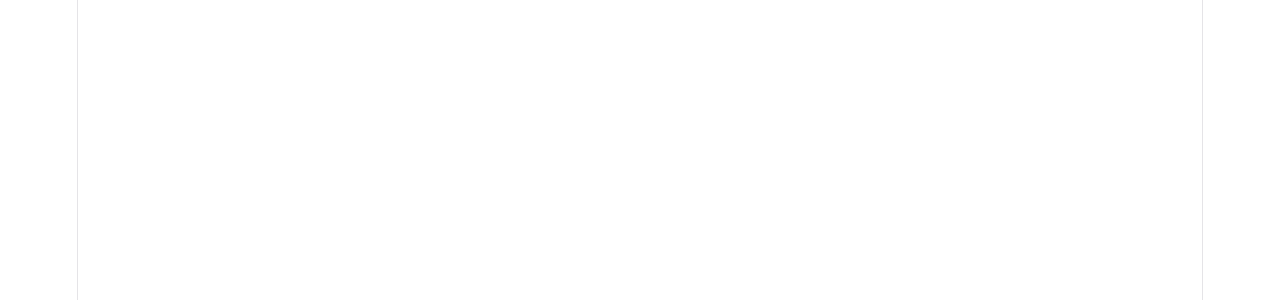
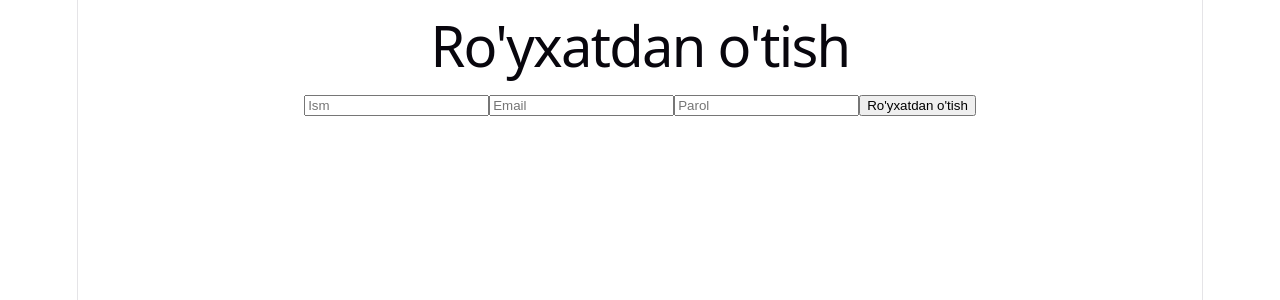
Before and after one commit to Ulugbek99-jacob/electroshop-frontend, a React (Vite) app: page /register in a window 1280 px wide. Before the commit this address had no page. Shown: the top 300 px of the page. Built offline with nearby package versions, Linux system fonts and the light colour scheme.

Commit message:
feat: products and product detail pages

```diff
--- a/src/App.tsx
+++ b/src/App.tsx
@@ -1,15 +1,26 @@
 import { BrowserRouter, Routes, Route } from "react-router-dom"
+import { QueryClient, QueryClientProvider } from "@tanstack/react-query"
 import Login from "./pages/Login"
 import Home from "./pages/Home"
+import Register from "./pages/Register"
+import Products from "./pages/Products"
+import ProductDetail from "./pages/ProductDetail"
+
+const queryClient = new QueryClient()
 
 function App() {
     return (
+        <QueryClientProvider client={queryClient}>
             <BrowserRouter>
                 <Routes>
                     <Route path="/" element={<Home />} />
                     <Route path="/login" element={<Login />} />
+                    <Route path="/register" element={<Register />} />
+                    <Route path="/products" element={<Products />} />
+                    <Route path="/products/:slug" element={<ProductDetail />} />
                 </Routes>
             </BrowserRouter>
+        </QueryClientProvider>
     )
 }
 
--- a/src/api/product.api.ts
+++ b/src/api/product.api.ts
@@ -13,7 +13,7 @@ export const getProductsApi = async (params?: {
 }
 
 export const getProductBySlugApi = async (slug: string) => {
-    const response = await api.get(`/products/${slug}`)
+    const response = await api.get(`/products/slug/${slug}`)
     return response.data
 }
 
--- a/src/pages/ProductDetail.tsx
+++ b/src/pages/ProductDetail.tsx
@@ -0,0 +1,29 @@
+import { useQuery } from "@tanstack/react-query"
+import { useParams } from "react-router-dom"
+import { getProductBySlugApi } from "../api/product.api"
+
+const ProductDetail = () => {
+    const { slug } = useParams()
+
+    const { data, isLoading, isError } = useQuery({
+        queryKey: ["product", slug],
+        queryFn: () => getProductBySlugApi(slug as string)
+    })
+
+    if (isLoading) return <p>Yuklanmoqda...</p>
+    if (isError) return <p>Xato yuz berdi</p>
+
+    const product = data?.data
+
+    return (
+        <div>
+            <h1>{product?.name}</h1>
+            <p>{product?.price} $</p>
+            <p>{product?.description}</p>
+            <p>Brand: {product?.brand}</p>
+            <p>Stock: {product?.stock}</p>
+        </div>
+    )
+}
+
+export default ProductDetail
--- a/src/pages/Products.tsx
+++ b/src/pages/Products.tsx
@@ -0,0 +1,26 @@
+import { useQuery } from "@tanstack/react-query"
+import { getProductsApi } from "../api/product.api"
+
+const Products = () => {
+    const { data, isLoading, isError } = useQuery({
+        queryKey: ["products"],
+        queryFn: () => getProductsApi()
+    })
+
+    if (isLoading) return <p>Yuklanmoqda...</p>
+    if (isError) return <p>Xato yuz berdi</p>
+
+    return (
+        <div>
+            <h1>Mahsulotlar</h1>
+            {data?.data.map((product: any) => (
+                <div key={product._id}>
+                    <h3>{product.name}</h3>
+                    <p>{product.price} $</p>
+                </div>
+            ))}
+        </div>
+    )
+}
+
+export default Products
--- a/src/pages/Register.tsx
+++ b/src/pages/Register.tsx
@@ -0,0 +1,54 @@
+import { useState } from "react"
+import { registerApi } from "../api/auth.api"
+import { useAuthStore } from "../store/authStore"
+import { useNavigate } from "react-router-dom"
+
+const Register = () => {
+    const [name, setName] = useState("")
+    const [email, setEmail] = useState("")
+    const [password, setPassword] = useState("")
+    const [error, setError] = useState("")
+    const { login } = useAuthStore()
+    const navigate = useNavigate()
+
+    const handleSubmit = async (e: React.FormEvent) => {
+        e.preventDefault()
+        try {
+            const result = await registerApi({ name, email, password })
+            login(result.user, result.token)
+            navigate("/")
+        } catch (err) {
+            setError("Xato yuz berdi")
+        }
+    }
+
+    return (
+        <div>
+            <h1>Ro'yxatdan o'tish</h1>
+            {error && <p>{error}</p>}
+            <form onSubmit={handleSubmit}>
+                <input
+                    type="text"
+                    value={name}
+                    onChange={(e) => setName(e.target.value)}
+                    placeholder="Ism"
+                />
+                <input
+                    type="email"
+                    value={email}
+                    onChange={(e) => setEmail(e.target.value)}
+                    placeholder="Email"
+                />
+                <input
+                    type="password"
+                    value={password}
+                    onChange={(e) => setPassword(e.target.value)}
+                    placeholder="Parol"
+                />
+                <button type="submit">Ro'yxatdan o'tish</button>
+            </form>
+        </div>
+    )
+}
+
+export default Register
```
Lines whose indentation alone changed are shown as unchanged.
